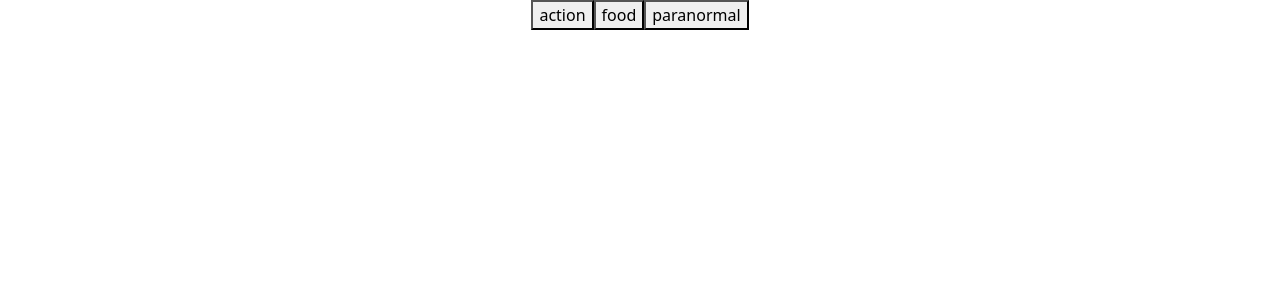
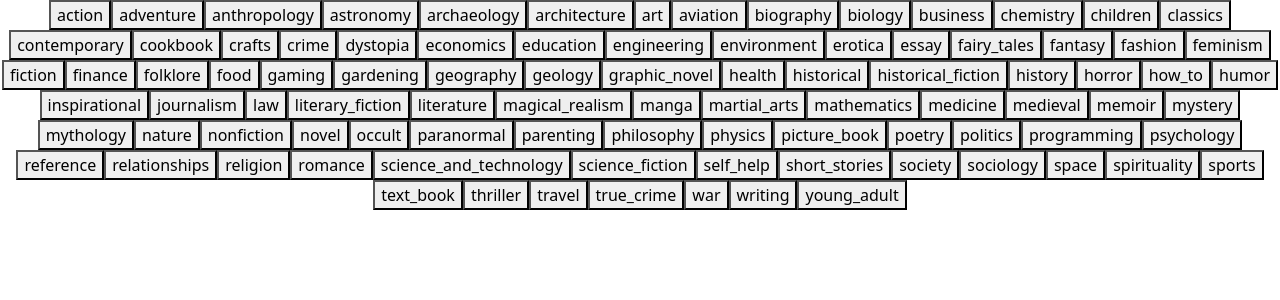
Before and after one commit to Tosin-T/Book-recommender, a React (Vite) app: page / in a window 1280 px wide. Shown: the top 300 px of the page. Built offline with nearby package versions, Linux system fonts and the light colour scheme.

Commit message:
updated array of genres

```diff
--- a/src/components/Search/Search.jsx
+++ b/src/components/Search/Search.jsx
@@ -9,13 +9,13 @@ const searchBooks = (genre) => {
     const apiurl = "https://api.bigbookapi.com/search-books?api-key=" + apikey + "&query=" + genre;
     axios.get(apiurl)
         .then(response => {
-            console.log(response.data.books)
+            // console.log(response.data.books)
         })
 }
 
 
 function Search() {
-    const genres = ['action', 'food', 'paranormal']
+    const genres = ['action', 'adventure', 'anthropology', 'astronomy', 'archaeology', 'architecture', 'art', 'aviation', 'biography', 'biology', 'business', 'chemistry', 'children', 'classics', 'contemporary', 'cookbook', 'crafts', 'crime', 'dystopia', 'economics', 'education', 'engineering', 'environment', 'erotica', 'essay', 'fairy_tales', 'fantasy', 'fashion', 'feminism', 'fiction', 'finance', 'folklore', 'food', 'gaming', 'gardening', 'geography', 'geology', 'graphic_novel', 'health', 'historical', 'historical_fiction', 'history', 'horror', 'how_to', 'humor', 'inspirational', 'journalism', 'law', 'literary_fiction', 'literature', 'magical_realism', 'manga', 'martial_arts', 'mathematics', 'medicine', 'medieval', 'memoir', 'mystery', 'mythology', 'nature', 'nonfiction', 'novel', 'occult', 'paranormal', 'parenting', 'philosophy', 'physics', 'picture_book', 'poetry', 'politics', 'programming', 'psychology', 'reference', 'relationships', 'religion', 'romance', 'science_and_technology', 'science_fiction', 'self_help', 'short_stories', 'society', 'sociology', 'space', 'spirituality', 'sports', 'text_book', 'thriller', 'travel', 'true_crime', 'war', 'writing', 'young_adult'];
     return (
         <div>
             {genres.map((genre) => (
```
